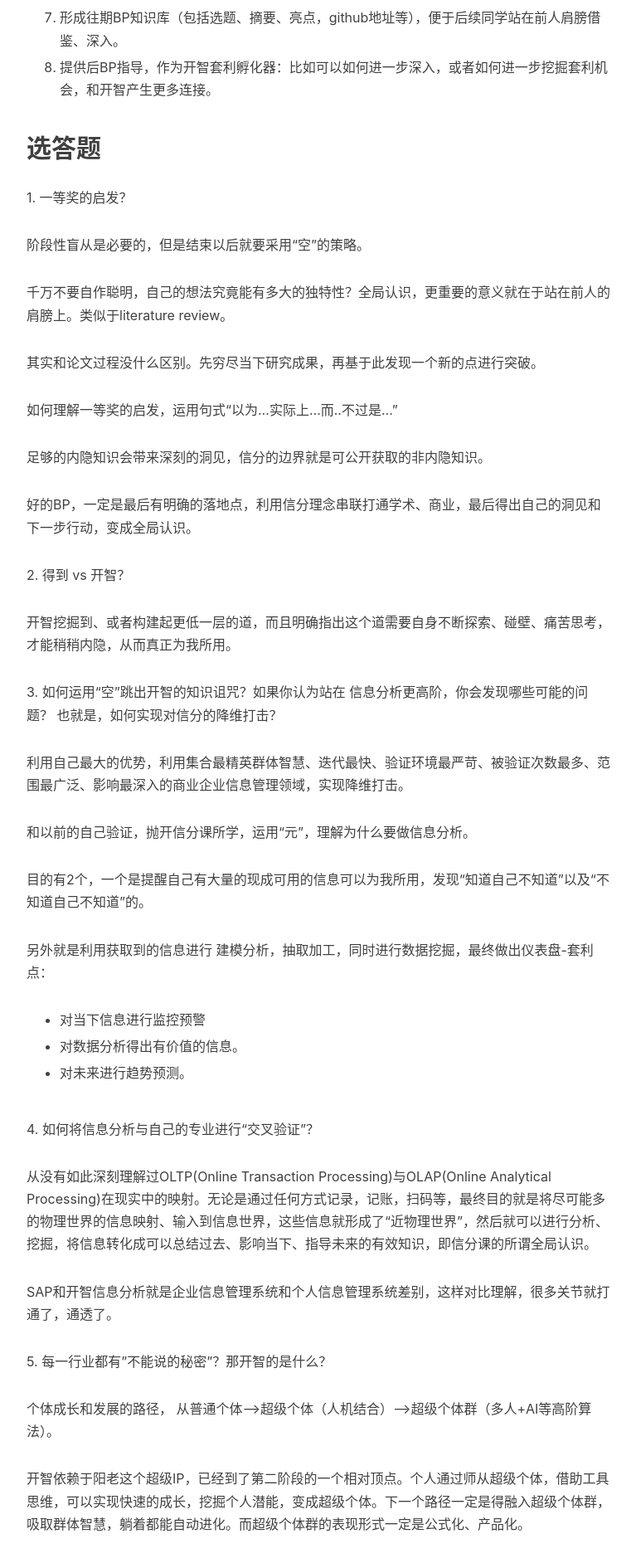
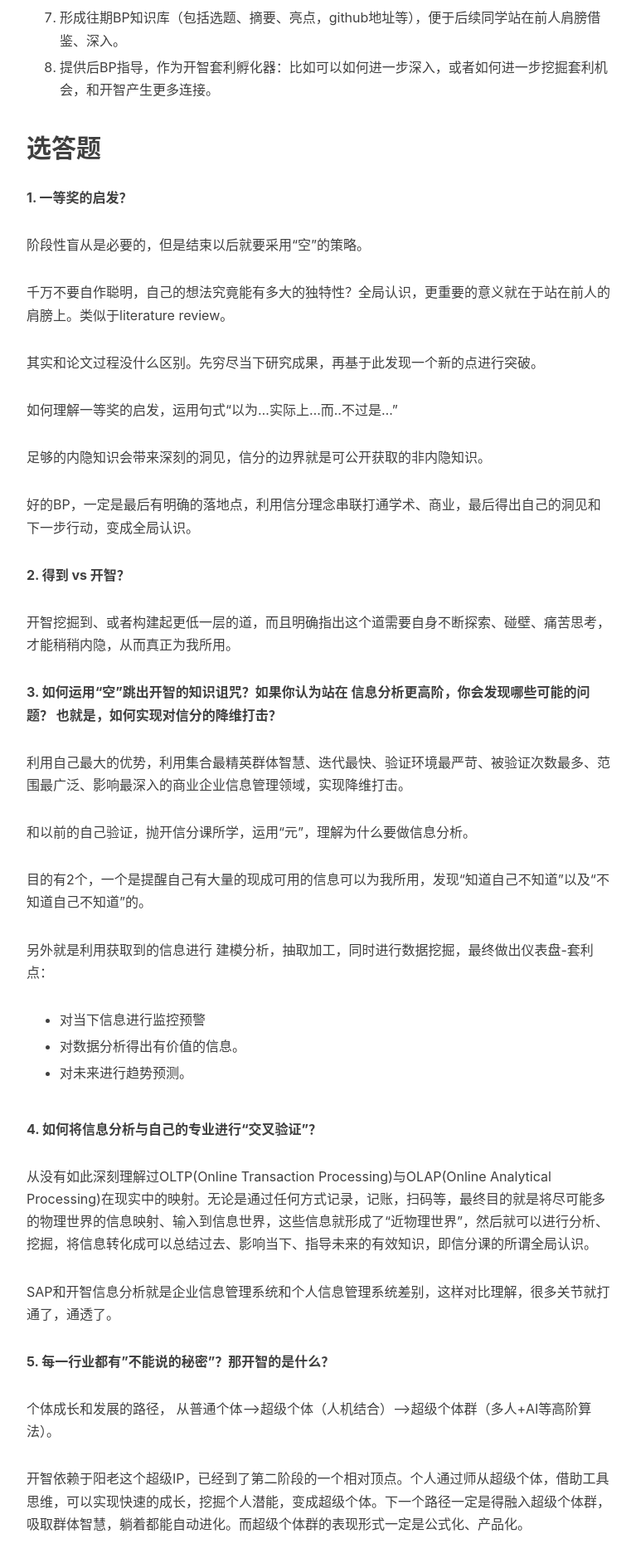
Before and after one commit to kiaorahao/hao.github.io, a Jekyll site: the page built from _posts/2019-02-02-IA003_review_all.md, in a window 1280 px wide. Shown: the part 1109-2993 px from the top of the page at 83% size, without its empty margins (233-1000 px from the left). Built offline with Jekyll 4.4.1, drawn with Linux system fonts in a browser that asks for light colours; nearby versions of some CDN libraries; comment, search, counter and statistics services are not loaded.

```diff
--- a/_posts/2019-02-02-IA003_review_all.md
+++ b/_posts/2019-02-02-IA003_review_all.md
@@ -43,7 +43,7 @@ tags:
 
 ## 选答题
 
-1\. 一等奖的启发？
+**1\. 一等奖的启发？**
 
 阶段性盲从是必要的，但是结束以后就要采用“空”的策略。
 
@@ -58,12 +58,12 @@ tags:
 好的BP，一定是最后有明确的落地点，利用信分理念串联打通学术、商业，最后得出自己的洞见和下一步行动，变成全局认识。
 <br/>
 
-2\. 得到 vs 开智？
+**2\. 得到 vs 开智？**
 
 开智挖掘到、或者构建起更低一层的道，而且明确指出这个道需要自身不断探索、碰壁、痛苦思考，才能稍稍内隐，从而真正为我所用。
 <br/>
 
-3\. 如何运用“空”跳出开智的知识诅咒？如果你认为站在 信息分析更高阶，你会发现哪些可能的问题？ 也就是，如何实现对信分的降维打击？
+**3\. 如何运用“空”跳出开智的知识诅咒？如果你认为站在 信息分析更高阶，你会发现哪些可能的问题？ 也就是，如何实现对信分的降维打击？**
 
 利用自己最大的优势，利用集合最精英群体智慧、迭代最快、验证环境最严苛、被验证次数最多、范围最广泛、影响最深入的商业企业信息管理领域，实现降维打击。
 
@@ -80,14 +80,14 @@ tags:
 - 对未来进行趋势预测。
 <br/>
 
-4\. 如何将信息分析与自己的专业进行“交叉验证”？
+**4\. 如何将信息分析与自己的专业进行“交叉验证”？**
 
 从没有如此深刻理解过OLTP(Online Transaction Processing)与OLAP(Online Analytical Processing)在现实中的映射。无论是通过任何方式记录，记账，扫码等，最终目的就是将尽可能多的物理世界的信息映射、输入到信息世界，这些信息就形成了“近物理世界”，然后就可以进行分析、挖掘，将信息转化成可以总结过去、影响当下、指导未来的有效知识，即信分课的所谓全局认识。
 
 SAP和开智信息分析就是企业信息管理系统和个人信息管理系统差别，这样对比理解，很多关节就打通了，通透了。
 <br/>
 
-5\. 每一行业都有"不能说的秘密"？那开智的是什么？
+**5\. 每一行业都有"不能说的秘密"？那开智的是什么？**
 
 个体成长和发展的路径， 从普通个体-->超级个体（人机结合）-->超级个体群（多人+AI等高阶算法）。
 
@@ -96,28 +96,28 @@ SAP和开智信息分析就是企业信息管理系统和个人信息管理系
 从这个角度，企业管理软件无疑集合了当下最复杂形态、最激烈竞争、最多精英智慧的合集。“触动利益比触动灵魂还难”，那么，围绕着企业核心利益生成的智慧即是当下人类群体最高的生存智慧。
 <br/>
 
-6\. 从看似漫长实则紧凑的7周课程周期有什么启发？
+**6\. 从看似漫长实则紧凑的7周课程周期有什么启发？**
 
 告诉你，现实就是这么残酷，永远等不到你说的“将来有时间了。。。”“等我准备好了。。。”，你永远会有多件事情要并行做，永远会有各种意外发生。在这有限的时间里，为了完成作业，你不得不逼问自己“什么更重要？” ，这样就逼着你去不得不更加关注课程反复强调的更底层的、元认知的东西，也就是两个高阶模型、元反空、时空变量，然后在实践策略中重点践行重要的策略。
 
 同样道理，如果想做个真正好的BP，也需要这样想“什么更重要”？ 阳老师提供的一系列内容里，什么是最底层的“道”的东西，怎么一句话来概括这个：贯通于以人为本的学术、商业、职业主题的高阶模型、元认知方法（元反空、时空选择论）及相应的实践策略。那么基于这个“道”更上一层的，应该是基于各主题的开源协作框架，再上一层就是基于此发现的各种主题的套利模型，再上一层就是套利模型的落地实践。
 <br/>
 
-7\. 如何一句话形容信分？
+**7\. 如何一句话形容信分？**
 
 包含学术、商业、职业主题，通过全局认识和交叉验证2大高阶模型进行数据质量和效率控制，采用多种实践策略指导分层的数据加载、过滤、建模的个人公开信息决策支持系统。
 <br/>
 
-8\. 我对信分有何建议？
+**8\. 我对信分有何建议？**
 
 - 如何充分利用校友资源？ 比如进行人才梯队建设，通过BP进行项目孵化等。
 
 - 如何保证课程结束后依然保持一定热度？比如建立开智信分超级校友群（所有同学在一个群，不必分群）；或者在github开智组织展开后课程活动，比如每日一问等活动，同学们可以继续展开学习、讨论等；或者由同学、教练牵头的清单整理活动持续跟进，比如仁冲教练的999个微信清单，chrome extention awesome清单等。
 <br/>
 
-9\. 如何思考自己将构建的4个核心维度？
+**9\. 如何思考自己将构建的4个核心维度？**
 <br/>
 
-10\. 相对于商业，纯学术有没有什么局限性？
+**10\. 相对于商业，纯学术有没有什么局限性？**
 
 商业更贴近真实博弈的社会生活，更多维度、更繁杂，纯学术为了便于研究和快速收敛，会有很多假设，图尔敏模型的限制项，要基于特定的模型和试验场景，如何将这些学术内容转化为生产力、为我所用，也需要很大的智慧和落地能力。或者可以做个这个假设，根本的学术上可用于商业化的“道”就这么多，但是如何灵活运用到解决实际问题，却是需要长期现实的磨炼和不断穷举的变通。
```
